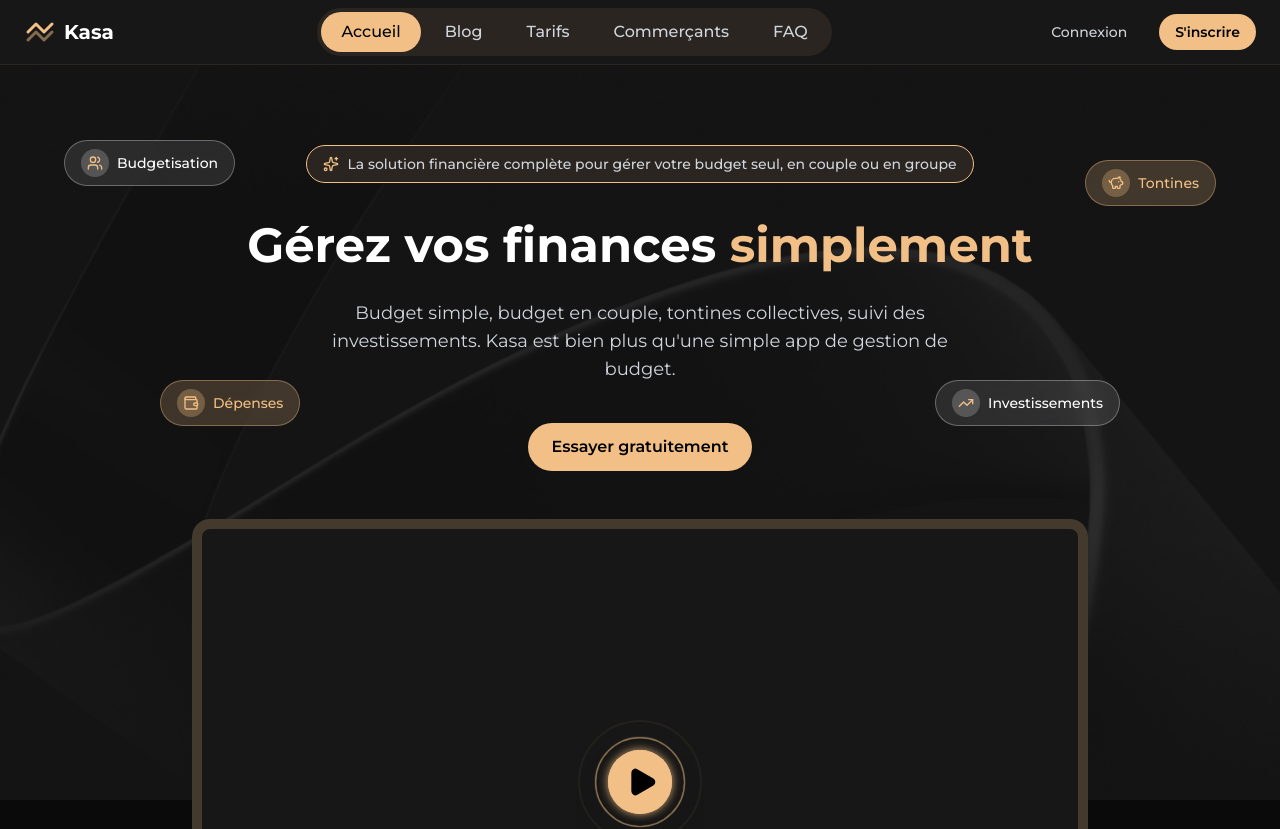
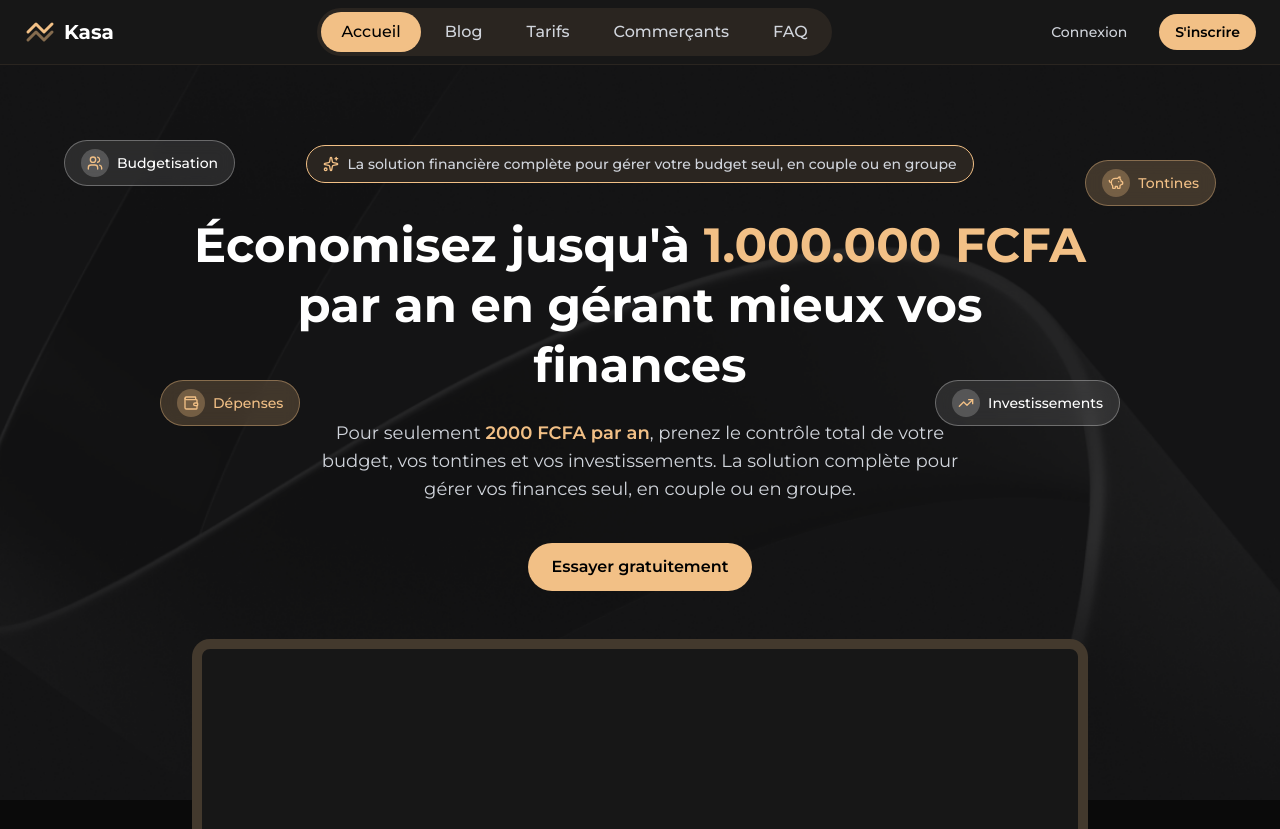
Before and after one commit to ondongo/kasa, a Next.js app: page / in a window 1280 px wide. Shown: the top 829 px of the page. Built offline with nearby package versions, Linux system fonts and the light colour scheme; no server answers.

Commit message:
Update pricing information and enhance UI elements to emphasize savings potential, highlighting the benefits of financial management with Kasa. Add new visual components for better user engagement.

```diff
--- a/src/app/(protected)/pricing/page.tsx
+++ b/src/app/(protected)/pricing/page.tsx
@@ -186,10 +186,16 @@
                 <h2 className="text-3xl font-bold mb-4 text-white">
                   Un prix abordable pour tous
                 </h2>
-                <p className="text-lg text-gray-400">
+                <p className="text-lg text-gray-400 mb-4">
                   Accédez à toutes les fonctionnalités pour seulement 2000 FCFA
                   par an
                 </p>
+                <div className="inline-flex items-center gap-2 px-6 py-3 rounded-full bg-linear-to-r from-green-500/20 to-emerald-500/20 border border-green-500/30">
+                  <Sparkles className="h-5 w-5 text-green-400" />
+                  <p className="text-base font-semibold text-green-400">
+                    Avec 2000 FCFA par an, économisez jusqu'à <span className="text-white font-bold">1.000.000 FCFA</span> par an en gérant mieux vos finances
+                  </p>
+                </div>
               </div>
 
               <div className="bg-card p-10 rounded-2xl border-2 border-[#F2C086]/20 max-w-md mx-auto">
@@ -300,8 +306,7 @@
               </CardHeader>
               <CardContent>
                 <p className="text-sm text-muted-foreground leading-relaxed">
-                  Seulement 2 000 FCFA/an. Moins cher qu'un repas au restaurant
-                  pour un an de tranquillité financière !
+                  Seulement 2 000 FCFA/an. Investissez 2000 FCFA pour économiser jusqu'à 1.000.000 FCFA par an grâce à une meilleure gestion de vos finances !
                 </p>
               </CardContent>
             </Card>
@@ -314,10 +319,16 @@
             <h3 className="text-2xl font-bold mb-4 text-white">
               Prêt à maîtriser vos finances ?
             </h3>
-            <p className="text-gray-400 mb-8 max-w-xl mx-auto">
+            <p className="text-gray-400 mb-4 max-w-xl mx-auto">
               Rejoignez des centaines d'utilisateurs qui gèrent déjà leur budget
               avec Kasa.
             </p>
+            <div className="inline-flex items-center gap-2 px-6 py-3 rounded-full bg-linear-to-r from-green-500/20 to-emerald-500/20 border border-green-500/30 mb-8">
+              <Sparkles className="h-5 w-5 text-green-400" />
+              <p className="text-base font-semibold text-green-400">
+                Investissez <span className="text-white font-bold">2000 FCFA</span> pour économiser jusqu'à <span className="text-white font-bold">1.000.000 FCFA</span> par an
+              </p>
+            </div>
             <Button
               onClick={handleSubscribe}
               disabled={processing}
--- a/src/app/page.tsx
+++ b/src/app/page.tsx
@@ -69,12 +69,12 @@
           </div>
 
           <h1 className="text-4xl md:text-5xl font-bold mb-6 leading-tight max-w-4xl mx-auto text-white">
-            Gérez vos finances <span className="text-[#F2C086]">simplement</span>
+            Économisez jusqu'à <span className="text-[#F2C086]">1.000.000 FCFA</span> par an en gérant mieux vos finances
           </h1>
 
           <p className="text-lg text-gray-300 max-w-2xl mx-auto mb-10">
-            Budget simple, budget en couple, tontines collectives, suivi des investissements.
-            Kasa est bien plus qu'une simple app de gestion de budget.
+            Pour seulement <span className="text-[#F2C086] font-semibold">2000 FCFA par an</span>, prenez le contrôle total de votre budget, vos tontines et vos investissements.
+            La solution complète pour gérer vos finances seul, en couple ou en groupe.
           </p>
 
           <div className="flex flex-col sm:flex-row items-center justify-center gap-4 mb-12">
@@ -152,9 +152,15 @@
               <h2 className="text-3xl font-bold mb-4 text-white">
                 Un prix abordable pour tous
               </h2>
-              <p className="text-lg text-gray-400">
+              <p className="text-lg text-gray-400 mb-4">
                 Accédez à toutes les fonctionnalités pour seulement 2000 FCFA par an
               </p>
+              <div className="inline-flex items-center gap-2 px-6 py-3 rounded-full bg-linear-to-r from-green-500/20 to-emerald-500/20 border border-green-500/30">
+                <Sparkles className="h-5 w-5 text-green-400" />
+                <p className="text-base font-semibold text-green-400">
+                  Avec 2000 FCFA par an, économisez jusqu'à <span className="text-white font-bold">1.000.000 FCFA</span> par an en gérant mieux vos finances
+                </p>
+              </div>
             </div>
 
             {/* Pricing card */}
```
